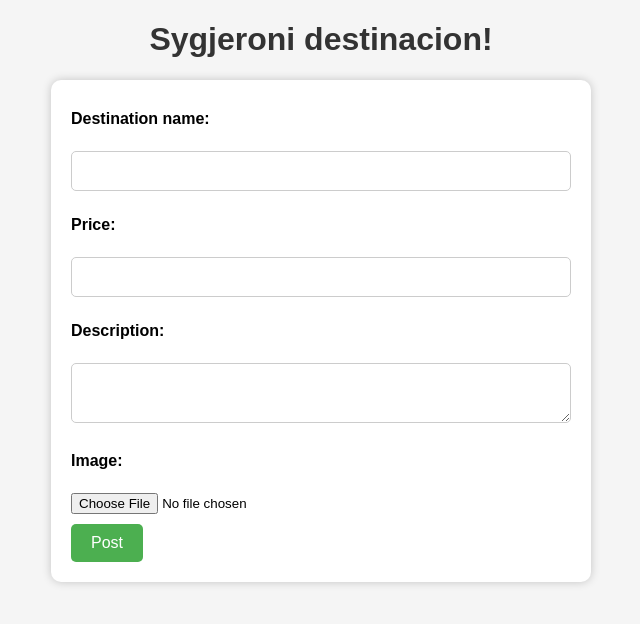
After one commit to erjonberishaa/ciceroni-virtual, a PHP site: page /add-destination.php in a window 1280 px wide. The commit adds this page. Shown: the top 624 px of the page, without its empty margins (319-959 px from the left). Run offline with PHP 8.4, Linux system fonts and the light colour scheme; the visitor is signed in with stand-in values (Sample User, id 1).

Commit message:
Shtimi i pjeses "Sygjero Destinacion"

```diff
--- /dev/null
+++ b/add-destination.php
@@ -0,0 +1,134 @@
+<?php
+session_start(); // Start the session to access user data
+
+$servername = "localhost";
+$username = "root";
+$password = "";
+$dbname = "user_db";
+
+// Create connection
+$conn = new mysqli($servername, $username, $password, $dbname);
+
+// Check connection
+if ($conn->connect_error) {
+  die("Connection failed: " . $conn->connect_error);
+}
+
+//
+if(!isset($_SESSION['user_name'])){
+    header('location: login.php');
+    exit;
+  }
+
+// Check if the user has submitted the form
+if (isset($_POST['post'])) {
+  // Get the product details from the form
+  $destination_name = $_POST['destination_name'];
+  $price = $_POST['price'];
+  $description = $_POST['description']; // Retrieve the selected value from the form
+
+  // Upload the image file and get its path
+  $image = "";
+  if ($_FILES['image']['error'] == 0) {
+    $target_dir = "images_db/";
+    $target_file = $target_dir . basename($_FILES['image']['name']);
+    move_uploaded_file($_FILES['image']['tmp_name'], $target_file);
+    $image_path = $target_file;
+  }
+
+  // Insert the product into the database
+  $sql = "INSERT INTO visit (destination_name, price, description, image)
+  VALUES ('$destination_name', '$price', '$description', '$image')";
+  if ($conn->query($sql) === TRUE) {
+    // Redirect to index.php
+    header('Location: index.php');
+    exit;
+  } else {
+    echo "Error posting product: " . $conn->error;
+  }
+}
+
+// Close the database connection
+$conn->close();
+?>
+
+<!DOCTYPE html>
+<html>
+
+<body>
+    <h1>Sygjeroni destinacion!</h1>
+    <form method="POST" enctype="multipart/form-data">
+      <label>Destination name:</label><br>
+      <input type="text" name="destination_name"><br>
+      <label>Price:</label><br>
+      <input type="text" name="price"><br>
+      <label>Description:</label><br>
+      <textarea name="description"></textarea><br>
+      <label>Image:</label><br>
+      <input type="file" name="image"><br>
+      <input type="submit" name="post" value="Post">
+    </form>
+  </div>
+</body>
+
+</html>
+
+<style>
+  body {
+  background-color: #f5f5f5;
+  font-family: Arial, sans-serif;
+}
+
+h1 {
+      text-align: center;
+      color: #333;
+      font-family: Arial, sans-serif;
+}
+
+form {
+  max-width: 500px;
+  margin: 0 auto;
+  padding: 20px;
+  background-color: #fff;
+  border-radius: 10px;
+  box-shadow: 0 0 10px rgba(0, 0, 0, 0.2);
+}
+
+label {
+  display: block;
+  margin-top: 10px;
+  font-weight: bold;
+}
+
+input[type="text"],
+textarea {
+  width: 100%;
+  padding: 10px;
+  margin-top: 5px;
+  margin-bottom: 15px;
+  border: 1px solid #ccc;
+  border-radius: 5px;
+  box-sizing: border-box;
+  font-size: 16px;
+}
+
+input[type="file"] {
+  margin-top: 5px;
+}
+
+input[type="submit"] {
+  background-color: #4CAF50;
+  color: #fff;
+  padding: 10px 20px;
+  border: none;
+  border-radius: 5px;
+  cursor: pointer;
+  font-size: 16px;
+  margin-top: 10px;
+}
+
+input[type="submit"]:hover {
+  background-color: #3e8e41;
+}
+
+</style>
--- a/login_form.php
+++ b/login_form.php
@@ -28,7 +28,7 @@ if(isset($_POST['submit'])){
       }elseif($row['user_type'] == 'user'){
 
          $_SESSION['user_name'] = $row['name'];
-         header('location:oferta.php');
+         header('location:add-destination.php');
 
       }
 
```
Also changed, not shown: images_db/prizren.jpg (added), images_db/slider-2.jpg (added).
